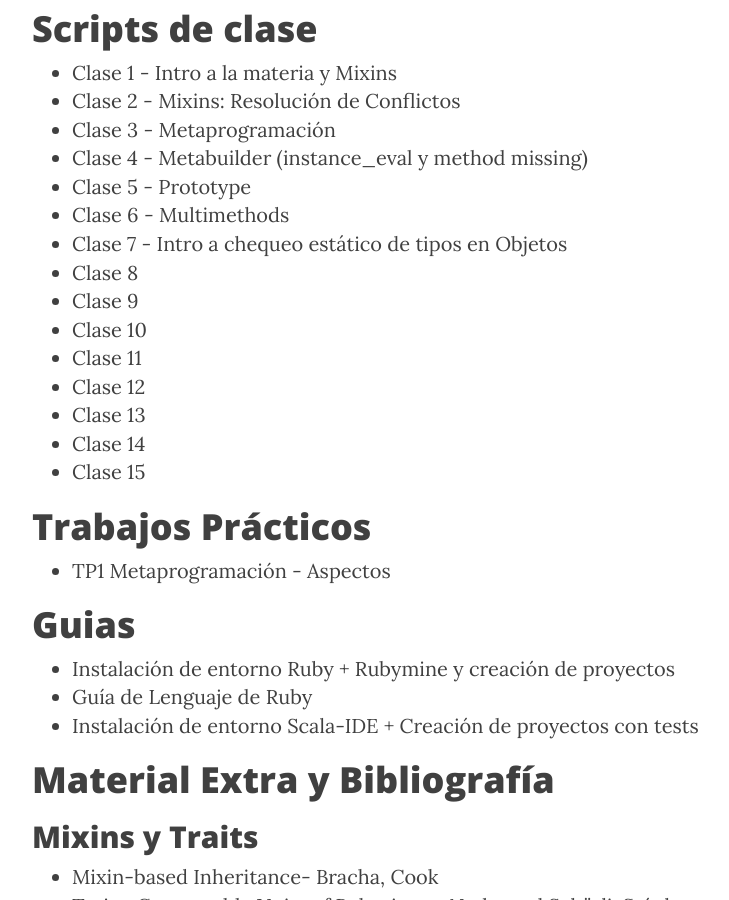
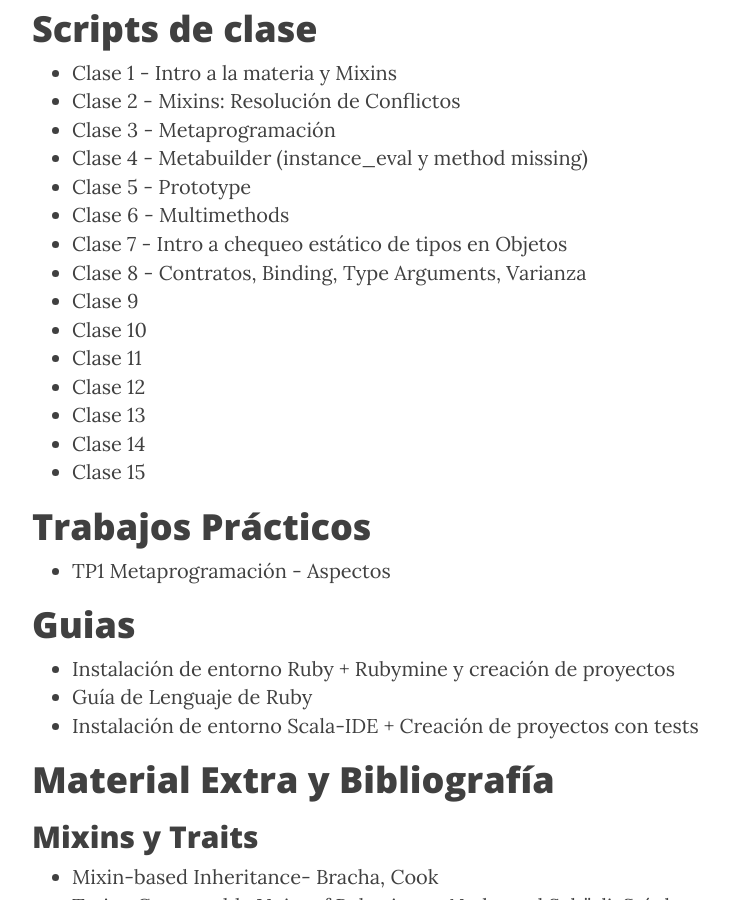
Before and after one commit to tadp-utn-frba/tadp-utn-frba.github.io, a Jekyll site: the page built from material.md, in a window 1280 px wide and 900 px high, scrolled down 483 px. Shown: the whole window, without its empty margins (233-962 px from the left). Built offline with Jekyll 4.4.1, drawn with Linux system fonts in a browser that asks for light colours; nearby versions of some CDN libraries.

Commit message:
Script 8

```diff
--- a/material.md
+++ b/material.md
@@ -6,14 +6,14 @@ permalink: /material/
 
 #Scripts de clase
 
-* [Clase 1 - Intro a la materia y Mixins](https://drive.google.com/open?id=1BagIDjjsrU7J_Qs6wyJan2lIxO9gqHZrb8aO-arxbFA)
+* [Clase 1 - Intro a la materia y Mixins](https://docs.google.com/document/d/1BagIDjjsrU7J_Qs6wyJan2lIxO9gqHZrb8aO-arxbFA/pub)
 * [Clase 2 - Mixins: Resolución de Conflictos](https://docs.google.com/document/d/19mFtsjb3OE_9r9IejZMCRWrFPsQp6X3y-9RJz5OvHek/pub)
-* [Clase 3 - Metaprogramación](https://docs.google.com/document/d/1NSRc0soYPOuwh2KY8eU_ioG3GIhJFQgc0HLn4GxznV0)
+* [Clase 3 - Metaprogramación](https://docs.google.com/document/d/1NSRc0soYPOuwh2KY8eU_ioG3GIhJFQgc0HLn4GxznV0/pub)
 * [Clase 4 - Metabuilder (instance_eval y method missing)](https://docs.google.com/document/d/1xWP73pAz_PjVWP3vuSYv2kQfTlYFCzdAH-Yzs6Re0vQ/pub)
 * [Clase 5 - Prototype](https://docs.google.com/document/d/1UTn6Qzi_MyVQlxfezJa_6Fg_NuKYGfjTJ8fTvIq8CQQ/pub)
 * [Clase 6 - Multimethods](https://goo.gl/KMC39N)
-* [Clase 7 - Intro a chequeo estático de tipos en Objetos](https://docs.google.com/document/d/1IK_KPzYW7SgW0GAghJ8Bv5MCIezZXJCIVlbX8JQGSxU/edit?usp=sharing)
-* Clase 8
+* [Clase 7 - Intro a chequeo estático de tipos en Objetos](https://docs.google.com/document/d/1IK_KPzYW7SgW0GAghJ8Bv5MCIezZXJCIVlbX8JQGSxU/pub)
+* [Clase 8 - Contratos, Binding, Type Arguments, Varianza](https://docs.google.com/document/d/1Rb1ce0XpAzu6oSeBKlmj1wxbJmMIORNway52ZNjhiBo/pub)
 * Clase 9
 * Clase 10
 * Clase 11
```
